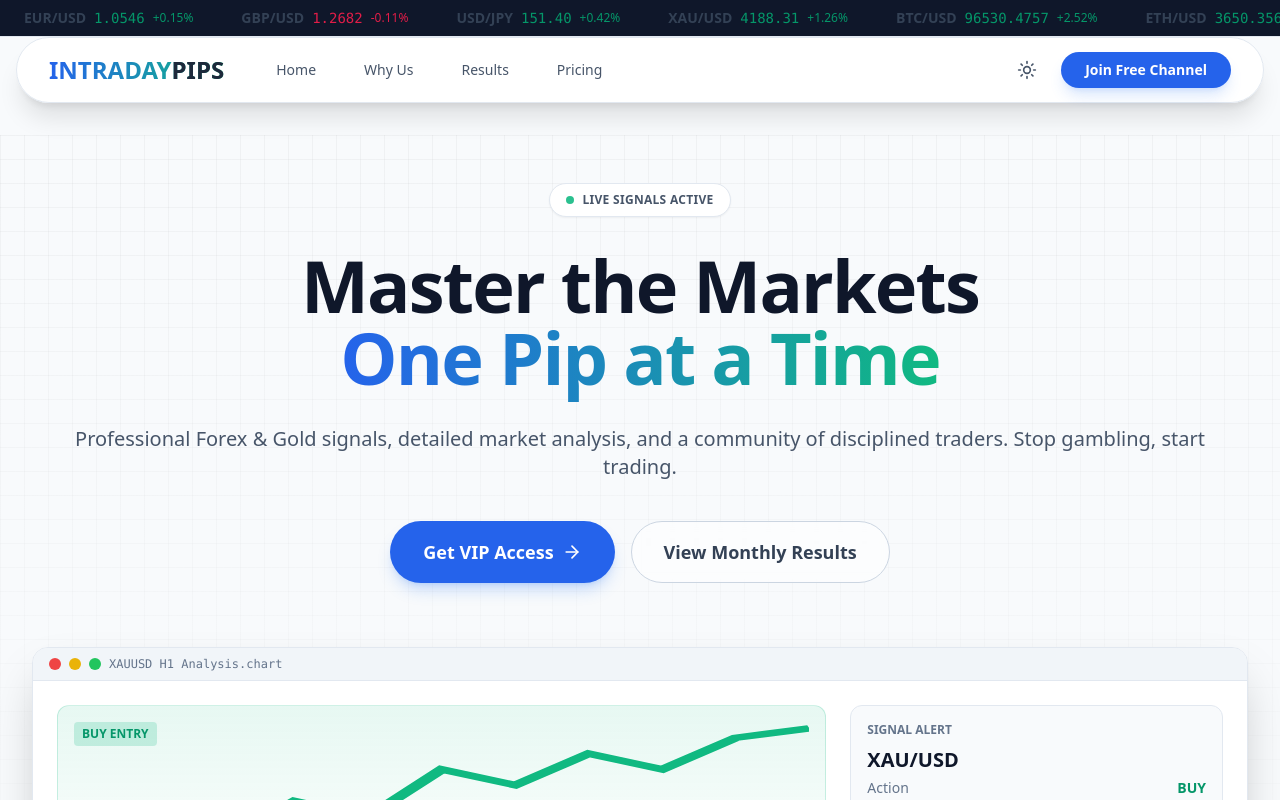
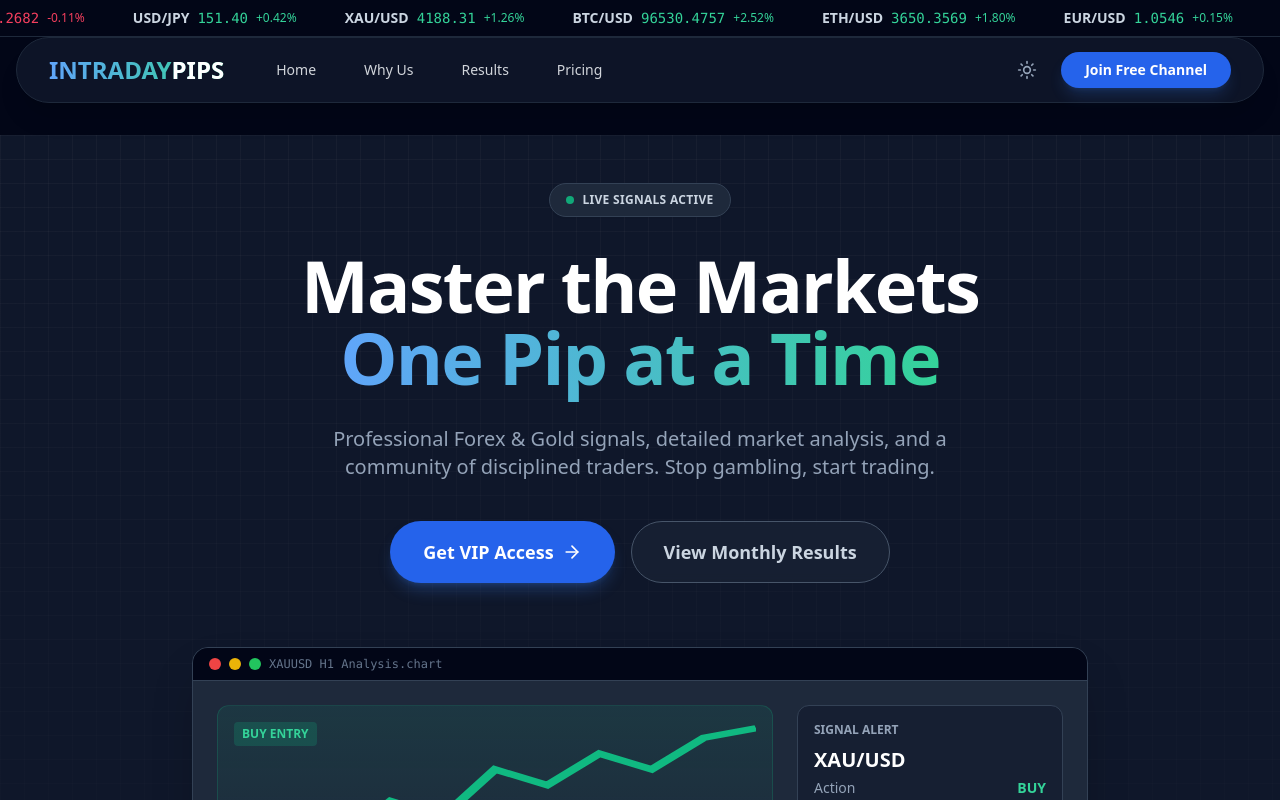
Before and after one commit to devbytes1/IntradayPips, a React (Vite) app: page / in a window 1280 px wide. Shown: the top 800 px of the page. Built offline with nearby package versions, Linux system fonts and the light colour scheme; no server answers; the HTML template or start-up script is replaced by a standard one.

Commit message:
Update tailwind.config.js

```diff
--- a/tailwind.config.js
+++ b/tailwind.config.js
@@ -1,31 +1,22 @@
-
-module.exports = {
-  mode: 'jit',
-  purge: {
-    enabled: process.env.NODE_ENV === 'production',
-    safeList: [],
-    content: ['./index.html', './src/**/*.tsx', './src/**/*.ts'],
+/** @type {import('tailwindcss').Config} */
+export default {
+  content: [
+    "./index.html",
+    "./src/**/*.{js,ts,jsx,tsx}",
+  ],
+  darkMode: 'class',
+  theme: {
+    extend: {
+      animation: {
+        marquee: 'marquee 25s linear infinite',
+      },
+      keyframes: {
+        marquee: {
+          '0%': { transform: 'translateX(0%)' },
+          '100%': { transform: 'translateX(-100%)' },
+        },
+      },
+    },
   },
-  theme: {
-    minWidth: {
-      '40': '10rem',
-      '60': '15rem',
-      '80': '20rem',
-      '100': '25rem',
-    },
-    maxWidth: {
-      '120': '30rem',
-      '160': '40rem',
-      '200': '50rem',
-    }
-  },
-  variants: {},
-  plugins: [
-    require('daisyui'),
-  ],
-  daisyui: {
-    themes: [
-      'emerald'
-    ],
-  }
+  plugins: [],
 }
```
